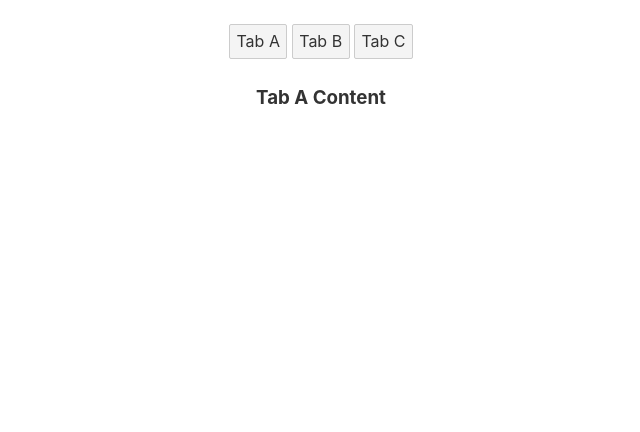
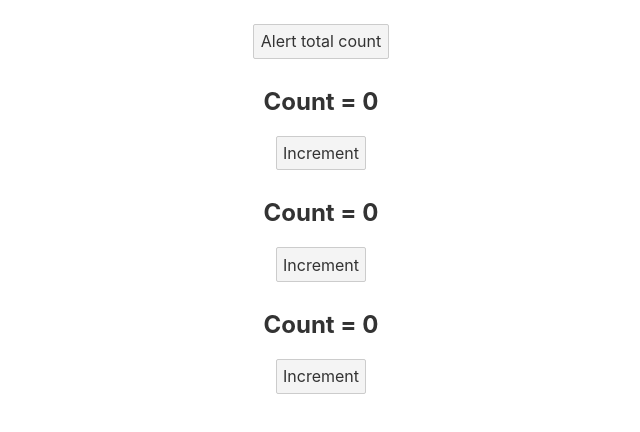
Before and after one commit to KadirZukorlic/Svelte, a Svelte app: page / in a window 1280 px wide. Shown: the top 432 px of the page, without its empty margins (319-959 px from the left). Built offline with nearby package versions, Linux system fonts and the light colour scheme.

Commit message:
Module context (share code across instances

```diff
--- a/src/App.svelte
+++ b/src/App.svelte
@@ -1,29 +1,12 @@
 <script>
-    import TabA from './components/TabA.svelte'
-    import TabB from './components/TabB.svelte'
-    import TabC from './components/TabC.svelte'
-
-    let activeTab = TabA
-
-    const handleActiveTab = (tab) => {
-        activeTab = tab
-    }
+    import Counter, { getTotalCount } from './components/Counter.svelte'
 </script>
 
 <main>
-    <button on:click={() => handleActiveTab(TabA)}>Tab A</button>
-    <button on:click={() => handleActiveTab(TabB)}>Tab B</button>
-    <button on:click={() => handleActiveTab(TabC)}>Tab C</button>
-    <svelte:component this={activeTab} />
-    <!-- {#if activeTab === 'TabA'}
-        <TabA />
-    {/if}
-    {#if activeTab === 'TabB'}
-        <TabB />
-    {/if}
-    {#if activeTab === 'TabC'}
-        <TabC />
-    {/if} -->
+    <button on:click={() => alert(getTotalCount())}>Alert total count</button>
+    <Counter />
+    <Counter />
+    <Counter />
 </main>
 
 <style>
--- /dev/null
+++ b/src/components/Counter.svelte
@@ -0,0 +1,19 @@
+<script context="module">
+    let totalCount = 0
+
+    export const getTotalCount = () => {
+        return totalCount
+    }
+</script>
+
+<script>
+    let count = 0
+
+    const clickHandler = () => {
+        count += 1
+        totalCount += 1
+    }
+</script>
+
+<h2>Count = {count}</h2>
+<button on:click={clickHandler}>Increment</button>
```
